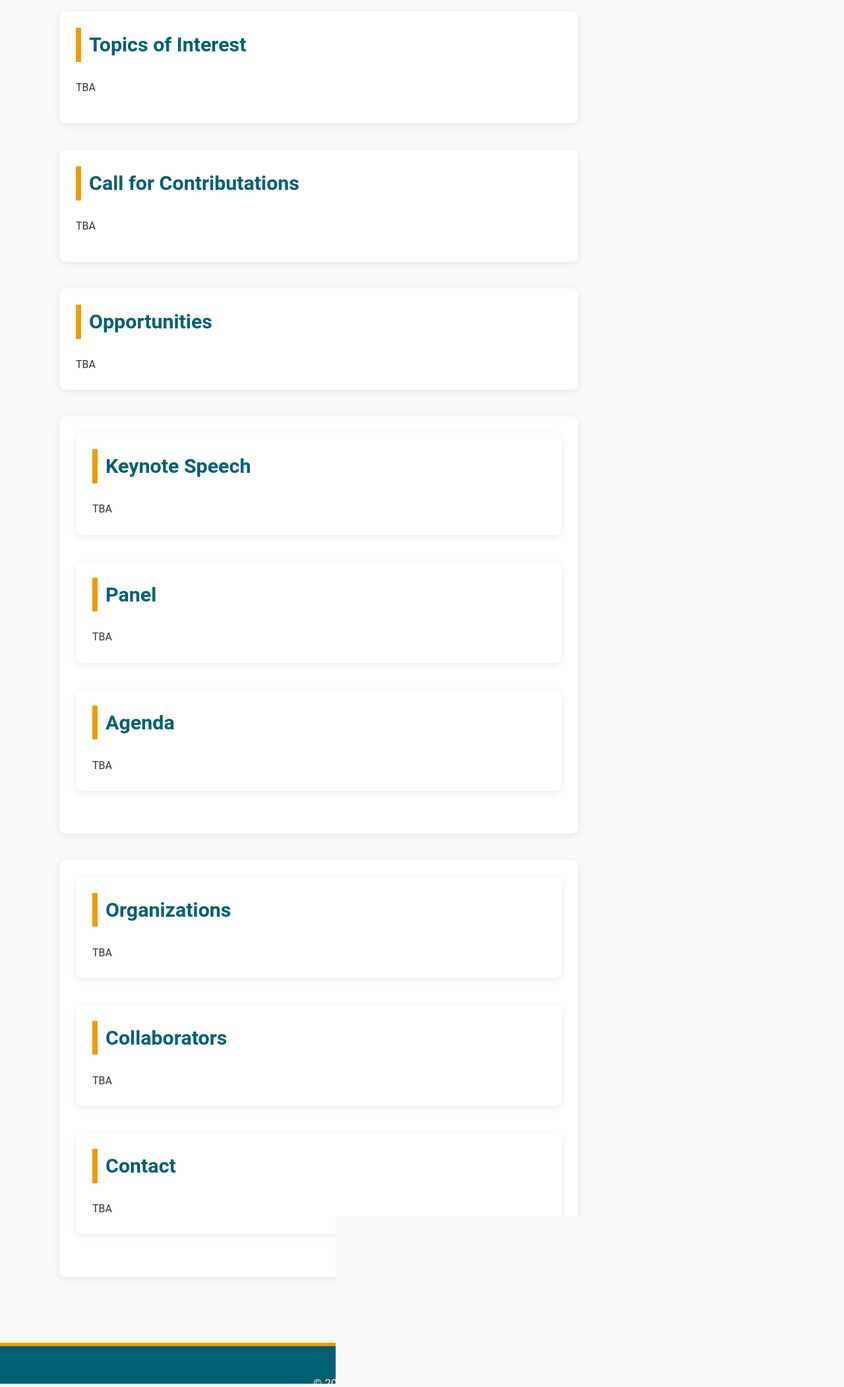
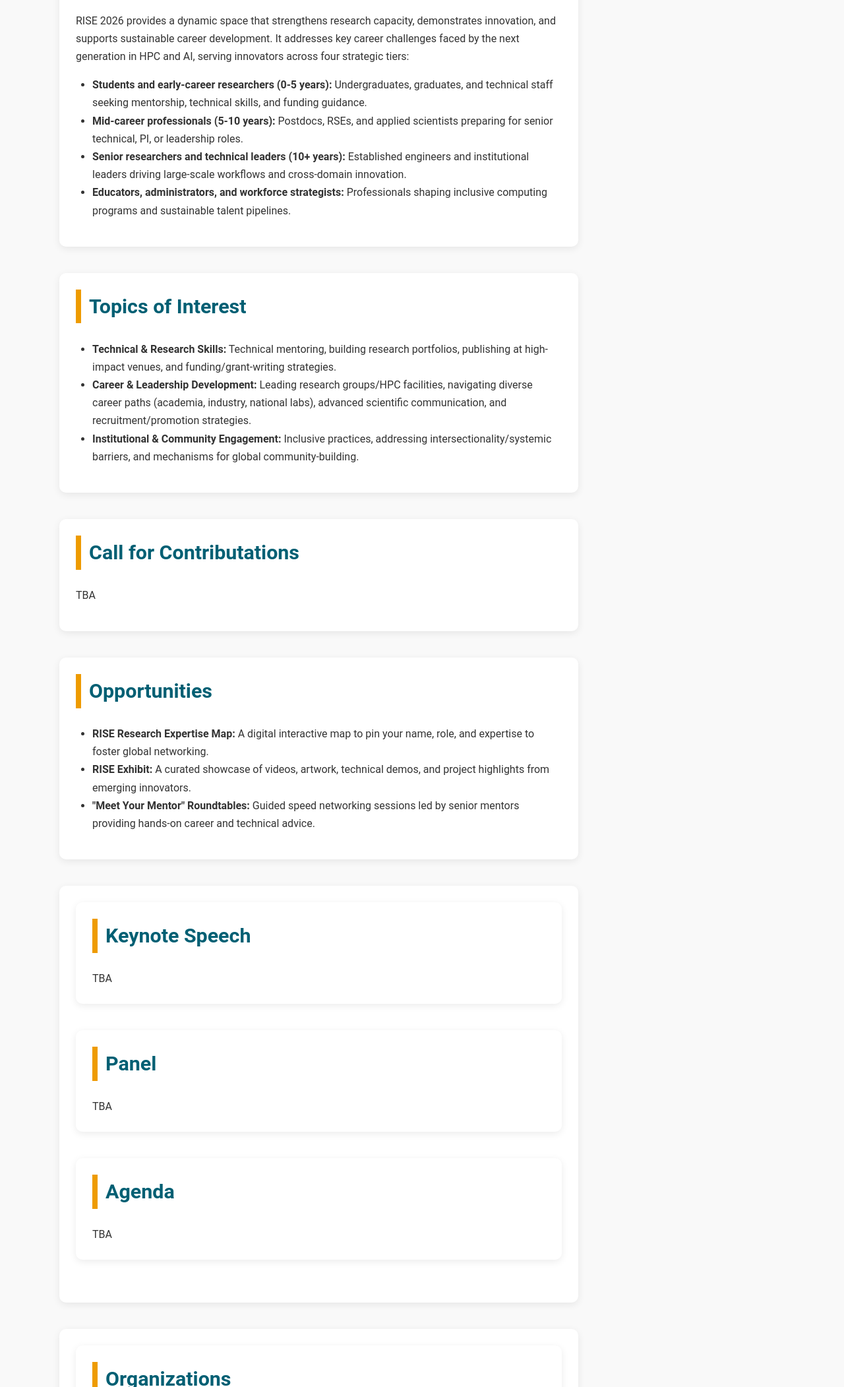
Before and after one commit to AyeshaAfzal91/rise, a plain HTML site: page index.html in a window 1280 px wide. Shown: the part 697-2800 px from the top of the page at 66% size. Drawn offline with Linux system fonts and the light colour scheme.

Commit message:
Update index.html

```diff
--- a/index.html
+++ b/index.html
@@ -32,15 +32,29 @@
             <div style="flex: 3;">
                 <section id="objective">
                     <h2>Objective</h2>
-                    <p>TBA                </section>
+                    <p>RISE 2026 aims to advance scientific exchange, showcase emerging research, and foster innovation, collaboration, and career growth. The workshop actively promotes participation, leadership, and visibility for historically underrepresented groups, offering a structured, research-focused, interactive environment. It intentionally balances two complementary goals: <strong>technical excellence</strong> and <strong>professional growth</strong> across the broader HPC/AI ecosystem.</p>
+				</section>
 
                 <section id="scope">
                     <h2>Scope</h2>
-				<p>TBA</p>                </section>
+				<p>
+    RISE 2026 provides a dynamic space that strengthens research capacity, demonstrates innovation, and supports sustainable career development. It addresses key career challenges faced by the next generation in HPC and AI, serving innovators across four strategic tiers:
+</p>
+<ul>
+    <li><strong>Students and early-career researchers (0-5 years):</strong> Undergraduates, graduates, and technical staff seeking mentorship, technical skills, and funding guidance.</li>
+    <li><strong>Mid-career professionals (5-10 years):</strong> Postdocs, RSEs, and applied scientists preparing for senior technical, PI, or leadership roles.</li>
+    <li><strong>Senior researchers and technical leaders (10+ years):</strong> Established engineers and institutional leaders driving large-scale workflows and cross-domain innovation.</li>
+    <li><strong>Educators, administrators, and workforce strategists:</strong> Professionals shaping inclusive computing programs and sustainable talent pipelines.</li>
+</ul>
+				</section>
 
                 <section id="topics">
                     <h2>Topics of Interest</h2>
-                    <p>TBA</p>
+                    <ul>
+    <li><strong>Technical & Research Skills:</strong> Technical mentoring, building research portfolios, publishing at high-impact venues, and funding/grant-writing strategies.</li>
+    <li><strong>Career & Leadership Development:</strong> Leading research groups/HPC facilities, navigating diverse career paths (academia, industry, national labs), advanced scientific communication, and recruitment/promotion strategies.</li>
+    <li><strong>Institutional & Community Engagement:</strong> Inclusive practices, addressing intersectionality/systemic barriers, and mechanisms for global community-building.</li>
+</ul>
                 </section>
 
                 <section id="cfp">
@@ -51,7 +65,11 @@
 <section>
     <h2>Opportunities</h2>
 
-    TBA
+    <ul>
+    <li><strong>RISE Research Expertise Map:</strong> A digital interactive map to pin your name, role, and expertise to foster global networking.</li>
+    <li><strong>RISE Exhibit:</strong> A curated showcase of videos, artwork, technical demos, and project highlights from emerging innovators.</li>
+    <li><strong>"Meet Your Mentor" Roundtables:</strong> Guided speed networking sessions led by senior mentors providing hands-on career and technical advice.</li>
+</ul>
 </section>
 
 		<section id="program">
@@ -74,12 +92,29 @@
                 <section id="organization">
 					<section id="organizations">
                         <h2>Organizations</h2>
-                   TBA
+                   <ul>
+    <li><strong>General Chair:</strong> Ayesha Afzal (Erlangen National High Performance Computing Center, Germany)</li>
+    <li><strong>Program Co-Chairs:</strong>
+        <ul>
+            <li>Ümit V. Çatalyürek (Georgia Institute of Technology, USA)</li>
+            <li>Ana-Lucia Varbanescu (University of Twente, Netherlands)</li>
+            <li>Carina Kemp (Amazon Web Services, Australia)</li>
+        </ul>
+    </li>
+	<li><strong>Program Commitee:</strong>
+        TBA
+    </li>
+</ul>
                     </section>
 
                     <section id="collaborators">
                         <h2>Collaborators</h2>
-                       TBA
+                               <ul>
+            <ul>
+         <li>Erlangen National High Performance Computing Center (NHR@FAU) / NHR Women in HPC Chapter</li>
+         <li>IEEE Computer Society Technical Community on High-Performance Computing (TCHPC)</li>
+</ul>
+        </ul>
                     </section>
 
                 <section id="contact">
```
